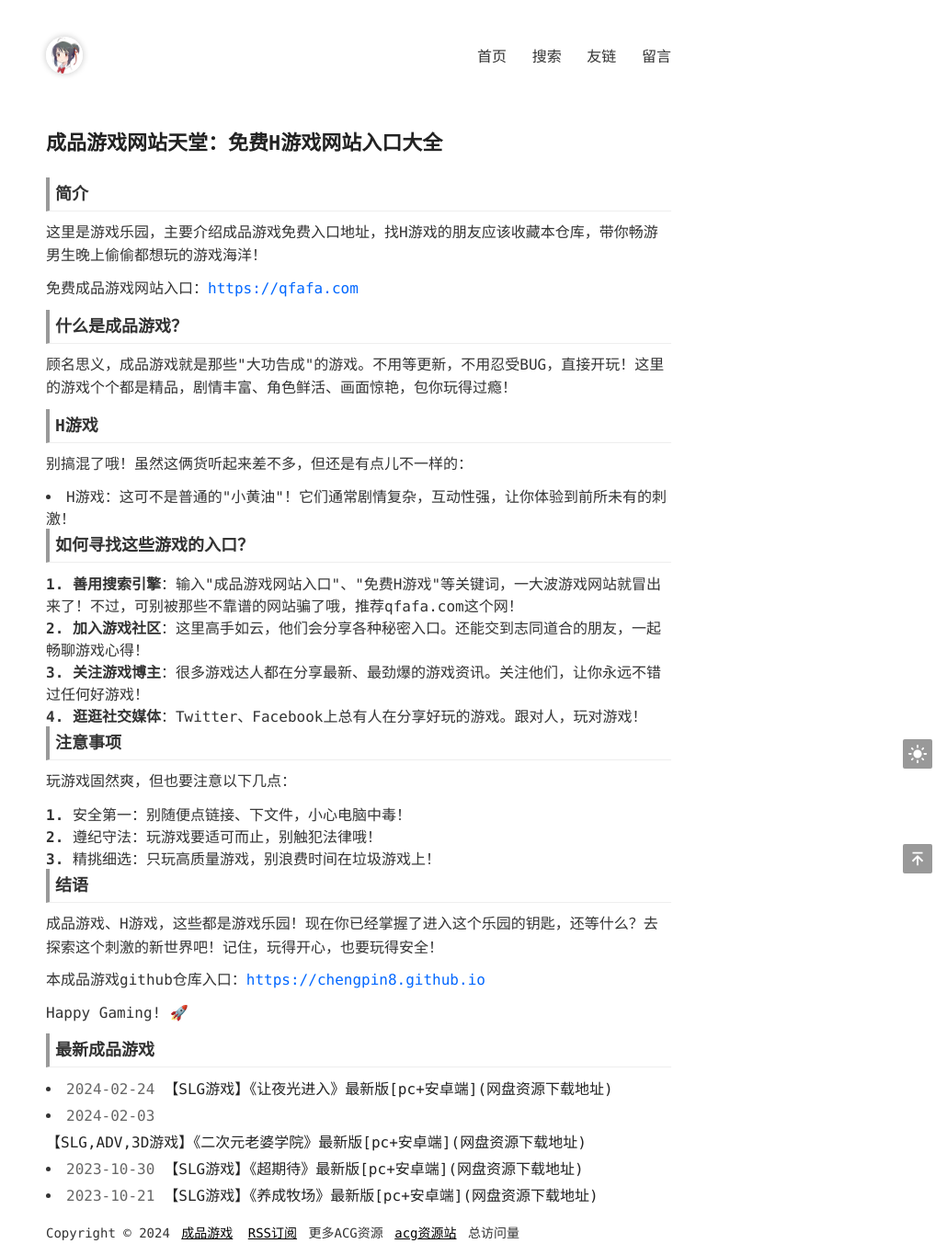
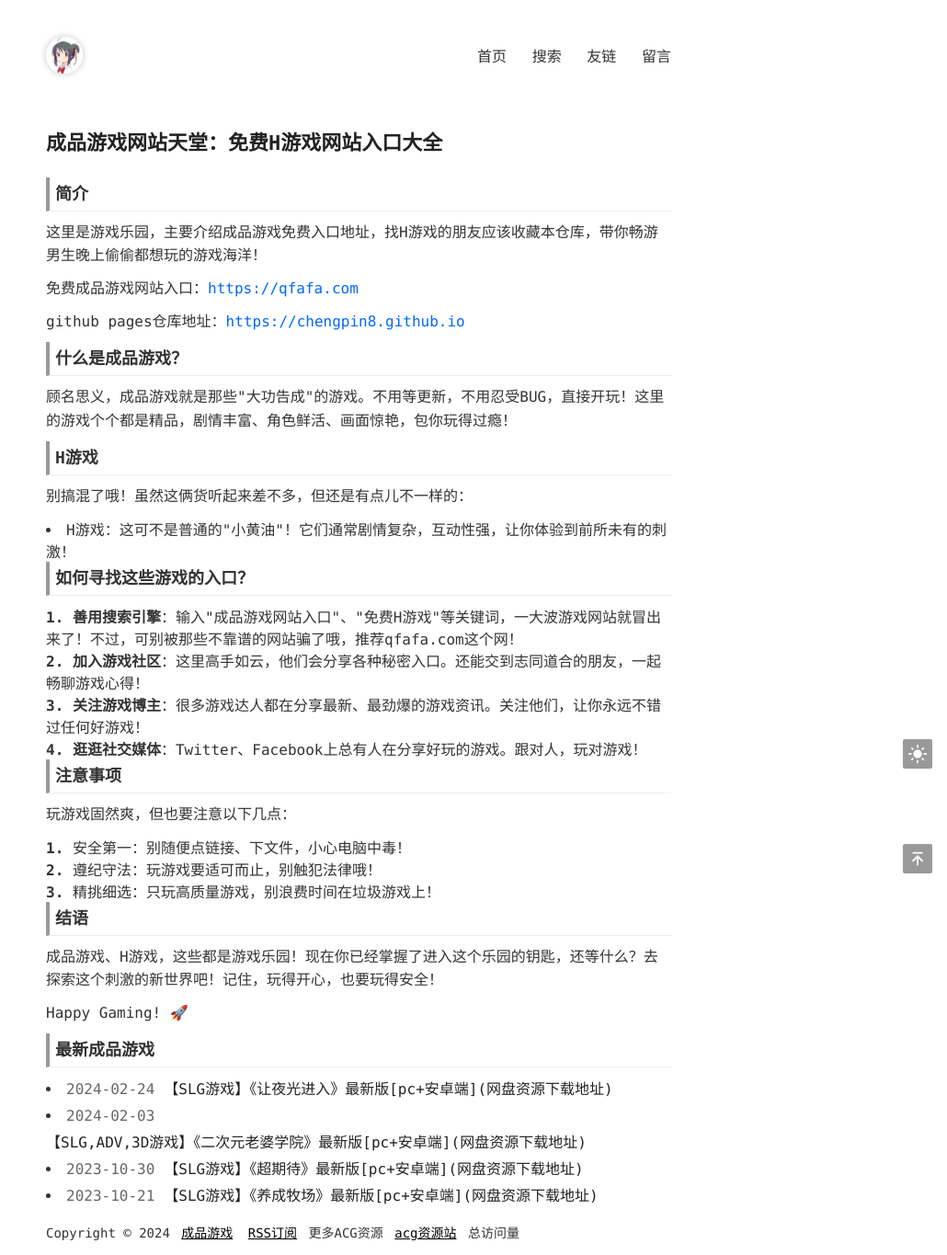
Before and after one commit to chengpin8/chengpin8.github.io, a Jekyll site: the page built from index.html, in a window 1280 px wide. Shown: the whole page at 92% size, without its empty margins (250-1280 px from the left). Built offline with Jekyll 4.4.1, drawn with Linux system fonts in a browser that asks for light colours; the list of posts is cut into pages by our own code; comment, search, counter and statistics services are not loaded.

Commit message:
修改简介

```diff
--- a/index.html
+++ b/index.html
@@ -11,6 +11,7 @@ excerpt: 这里是游戏乐园，主要介绍成品游戏免费入口地址，
 <h2>简介</h2>
 <p>这里是游戏乐园，主要介绍成品游戏免费入口地址，找H游戏的朋友应该收藏本仓库，带你畅游男生晚上偷偷都想玩的游戏海洋！</p>
 <p>免费成品游戏网站入口：<a href="https://qfafa.com">https://qfafa.com</a></p>
+<p>github pages仓库地址：<a href="https://chengpin8.github.io">https://chengpin8.github.io</a></p>
 <h2>什么是成品游戏？</h2>
 <p>顾名思义，成品游戏就是那些"大功告成"的游戏。不用等更新，不用忍受BUG，直接开玩！这里的游戏个个都是精品，剧情丰富、角色鲜活、画面惊艳，包你玩得过瘾！</p>
 <h2>H游戏</h2>
@@ -35,7 +36,7 @@ excerpt: 这里是游戏乐园，主要介绍成品游戏免费入口地址，
 </ol>
 <h2>结语</h2>
 <p>成品游戏、H游戏，这些都是游戏乐园！现在你已经掌握了进入这个乐园的钥匙，还等什么？去探索这个刺激的新世界吧！记住，玩得开心，也要玩得安全！</p>
-<p>本成品游戏github仓库入口：<a href="https://chengpin8.github.io">https://chengpin8.github.io</a></p>
+
 <p>Happy Gaming! 🚀</p>
 	</div>
 	<div class="page-content">
```
Also changed, not shown: README.md.
